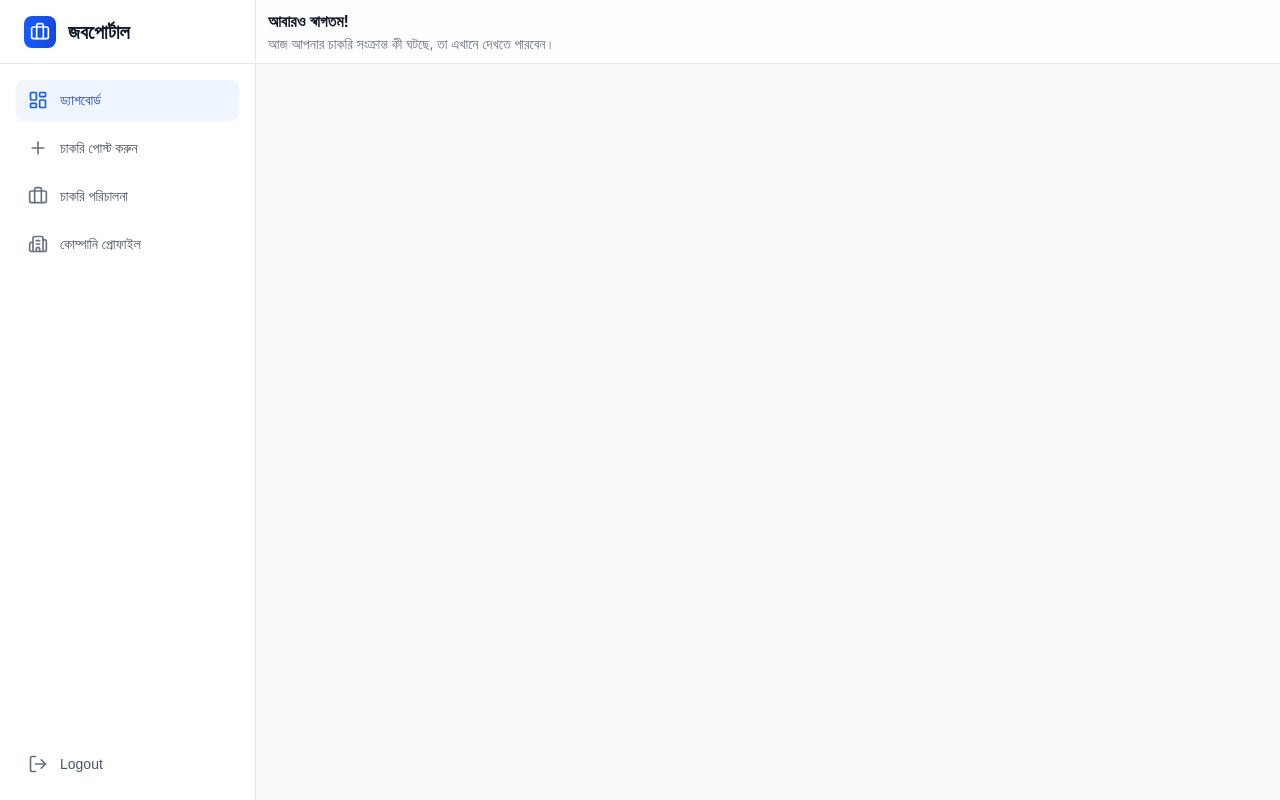
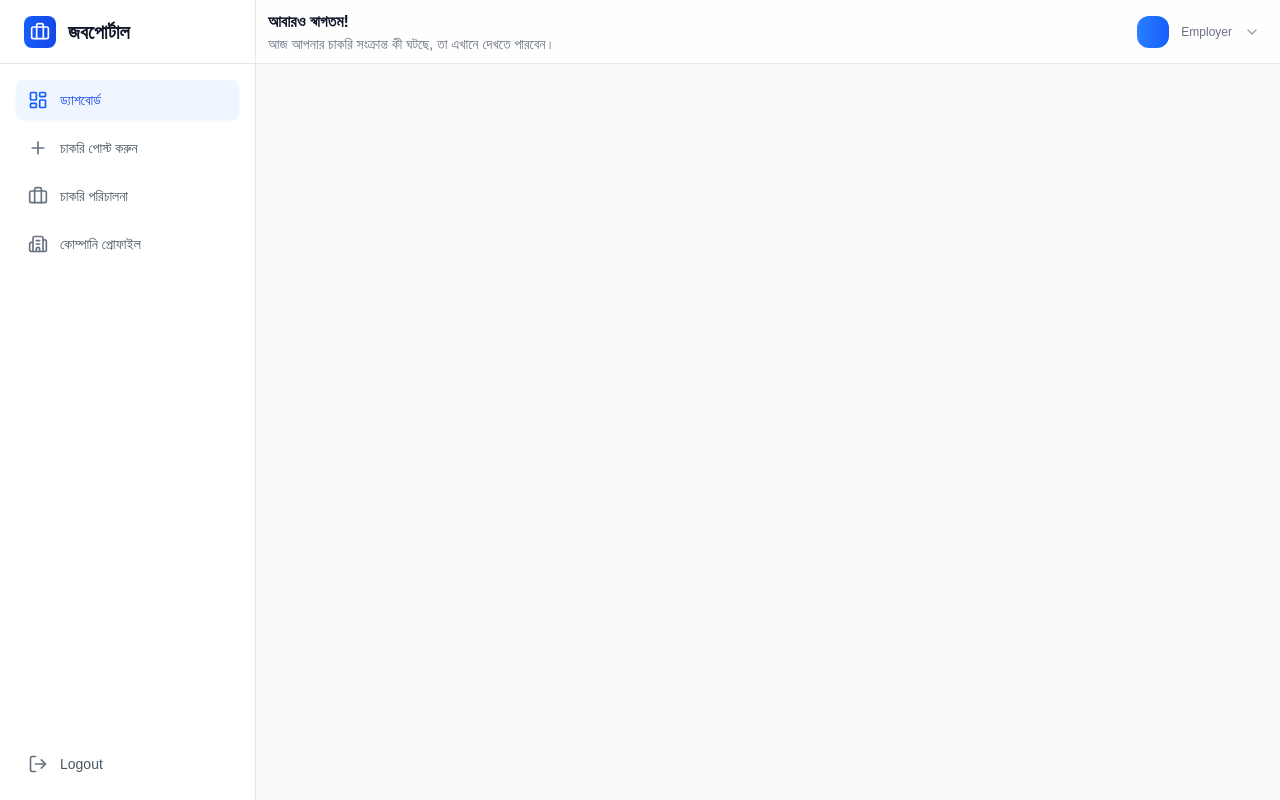
Before and after one commit to yeasin5060/job-portal, a React (Vite) app in the folder client/: page /employer-dashboard in a window 1280 px wide. Built offline with nearby package versions, Linux system fonts and the light colour scheme.

Commit message:
complete the profiledropdown.jsx

```diff
--- a/client/src/components/layout/DashboardLayout.jsx
+++ b/client/src/components/layout/DashboardLayout.jsx
@@ -3,6 +3,7 @@
 import { Link, useNavigate } from 'react-router-dom';
 import { useAuth } from '../../context/AuthContext';
 import { NAVIGATION_MENU } from '../../utils/data';
+import ProfileDropdown from './ProfileDropdown ';
 
 const NavigationItem = ({ item , isActive , onClick , isCollaspsed}) => {
     const Icon = item.icon;
@@ -131,7 +132,17 @@
                 </div>
                 {/* profile dropdown */}
                 <div className='flex items-center space-x-3'>
-
+                    <ProfileDropdown
+                        isOpen = {profileDropdownOpen}
+                        onToggle = {(e) => {
+                            e.stopPropagation();
+                            setProfileDropdownOpen(!profileDropdownOpen);
+                        }}
+                        avatar = {user?.avatar || ""}
+                        companyName = {user?.name || ""}
+                        email = {user?.email || ""}
+                        onLogout = {logout}
+                    />
                 </div>
             </header>
             {/* main content area */}
--- /dev/null
+++ b/client/src/components/layout/ProfileDropdown .jsx
@@ -0,0 +1,50 @@
+import React from 'react'
+import {ChevronDown} from 'lucide-react';
+import {Link, useNavigate} from 'react-router-dom'
+
+const ProfileDropdown  = ({isOpen , onToggle , avatar , companyName , email , onLogout }) => {
+    const navigate = useNavigate();
+  return (
+    <div className='relative'>
+        <button className='flex items-center space-x-3 p-2 rounded-xl hover:bg-gray-50 transition-colors duration-200' onClick={onToggle}>
+            {
+                avatar ? (
+                    <img className='w-9 h-9 object-cover rounded-xl' src={avatar} alt='avatar'/>
+                ) : (
+                   <div className='w-8 h-8 bg-gradient-to-r from-blue-500 to-blue-600 rounded-xl flex items-center justify-center'>
+                        <span className='text-white font-semibold text-sm'>
+                            {companyName.charAt(0).toUpperCase()}
+                        </span>
+                   </div>
+                )
+
+            }
+            <div className='hidden sm:block text-left'>
+                <p className='text-sm font-medium text-gray-900'>{companyName}</p>
+                <p className='text-xs text-gray-500'>Employer</p>
+            </div>
+            <ChevronDown className='w-4 h-4 text-gray-400'/>
+        </button>
+        {
+            isOpen && (
+                <div className='absolute right-0 mt-2 w-56 bg-white rounded-xl shadow-lg border border-gray-100 py-2 z-50'>
+                    <div className='px-4 py-3 border-r border-gray-100'>
+                        <p className='text-sm font-medium text-gray-900'>{companyName}</p>
+                        <p className='text-xs text-gray-500'>{email}</p>
+                    </div>
+                    <Link className='block px-4 py-2 text-sm text-gray-700 hover:bg-gray-50 transition-colors' onClick={ () => navigate(userRole === "jobseeker" ? "/profile" : "/company-profile")}>
+                        View Profile
+                    </Link>
+                    <div className='border-2 border-gray-100 mt-2 pt-2'>
+                        <Link className='block px-4 py-2 text-sm text-red-600 hover:bg-gray-50 transition-colors' to="#" onClick={onLogout}>
+                            Sign out
+                        </Link>
+                    </div>
+                </div>
+            )
+        }
+    </div>
+  )
+}
+
+export default ProfileDropdown
```
